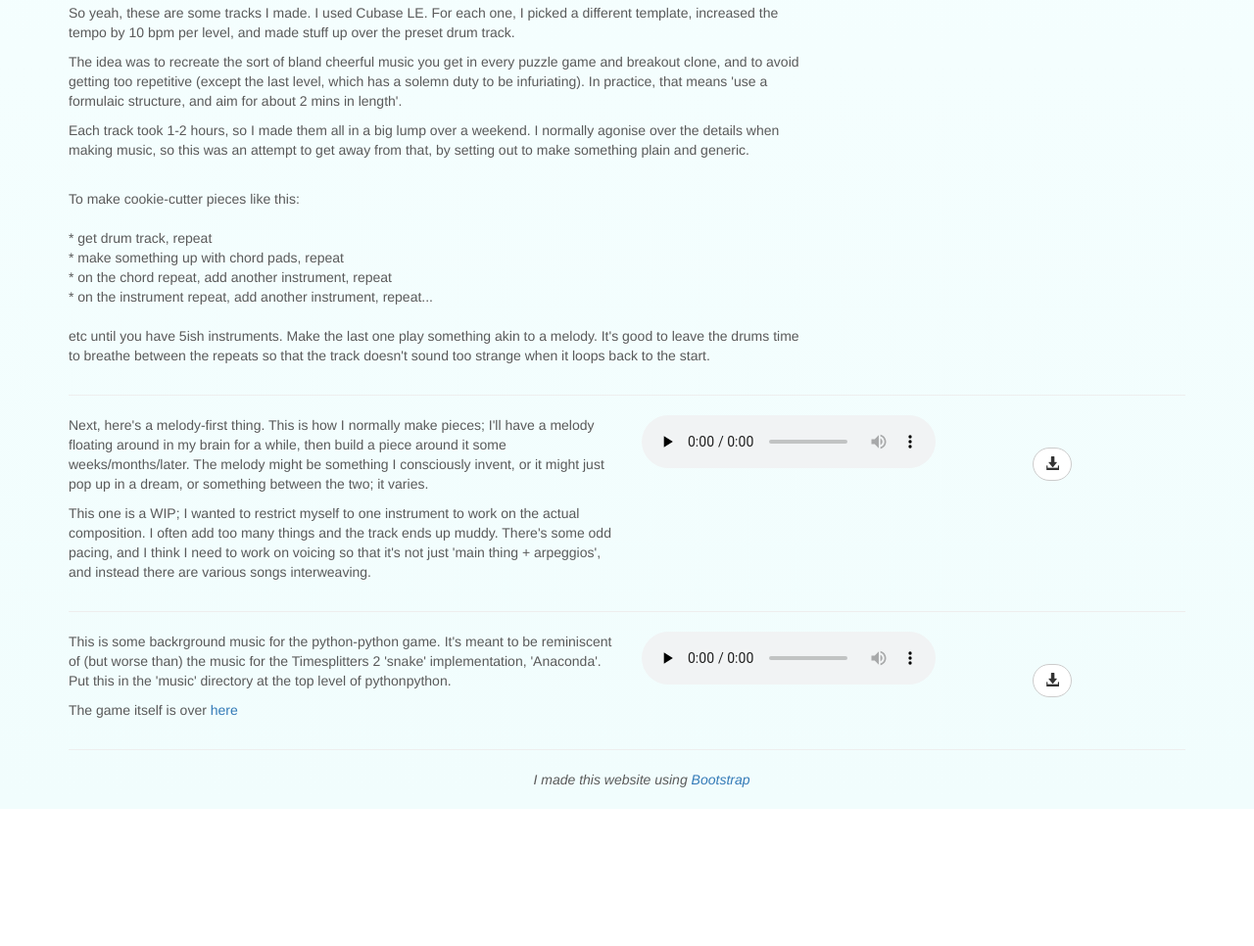
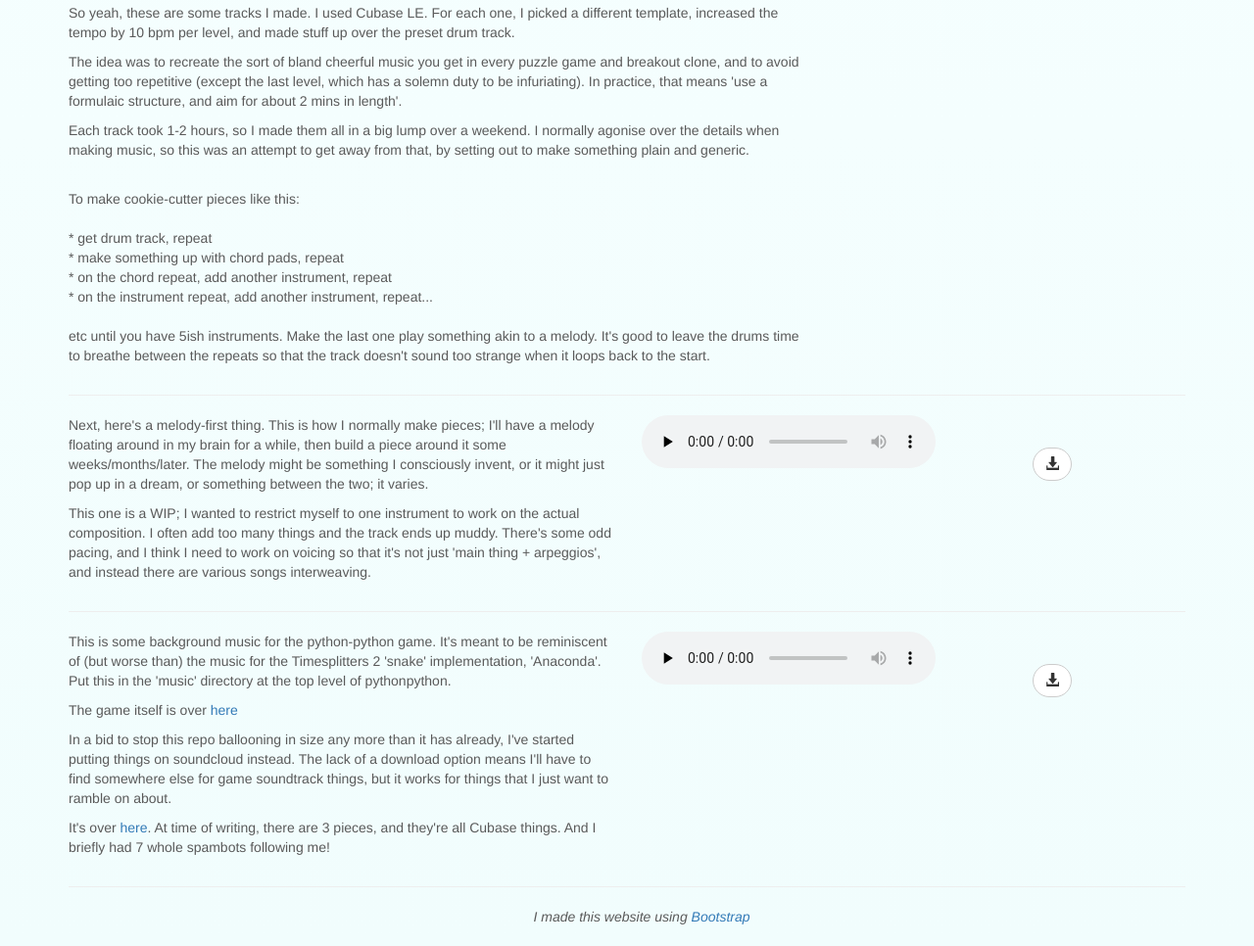
Before and after one commit to Zarathecat/Zarathecat.github.io, a plain HTML site: page music.html in a window 1280 px wide. Shown: the part 708-1674 px from the top of the page at 98% size. Before the commit the page ends 1534 px from the top, so only its background shows below. Drawn offline with Linux system fonts and the light colour scheme.

Commit message:
Add link to soundcloud in 'music' section
This links to my soundcloud page from the 'music' section, and fixes a
typo ('backrground' to 'background').

```diff
--- a/music.html
+++ b/music.html
@@ -234,7 +234,7 @@
 
        <div class="row">
            <div class="col-lg-6">
-       <p> This is some backrground music for the python-python game.
+           <p> This is some background music for the python-python game.
                It's meant to be reminiscent of (but worse than) the music
                for the Timesplitters 2 'snake' implementation, 'Anaconda'.
                Put this in the 'music' directory at the top level of pythonpython.</p>
@@ -252,6 +252,19 @@
            </div>
        </div>
 
+       <div class="row">
+           <div class="col-lg-6">
+               <p>In a bid to stop this repo ballooning in size any more than it has already,
+                  I've started putting things on soundcloud instead. The lack of a download
+                  option means I'll have to find somewhere else for game soundtrack things,
+                  but it works for things that I just want to ramble on about.
+               </p>
+               <p>It's over <a href="https://soundcloud.com/user-868539912">here</a>.
+                  At time of writing, there are 3 pieces, and they're all Cubase things.
+                  And I briefly had 7 whole spambots following me!</p>
+            </div>
+       </div>
+
        <hr>
        <div class="container text-center">
             <i>I made this website using
```
Lines whose indentation alone changed are shown as unchanged.
